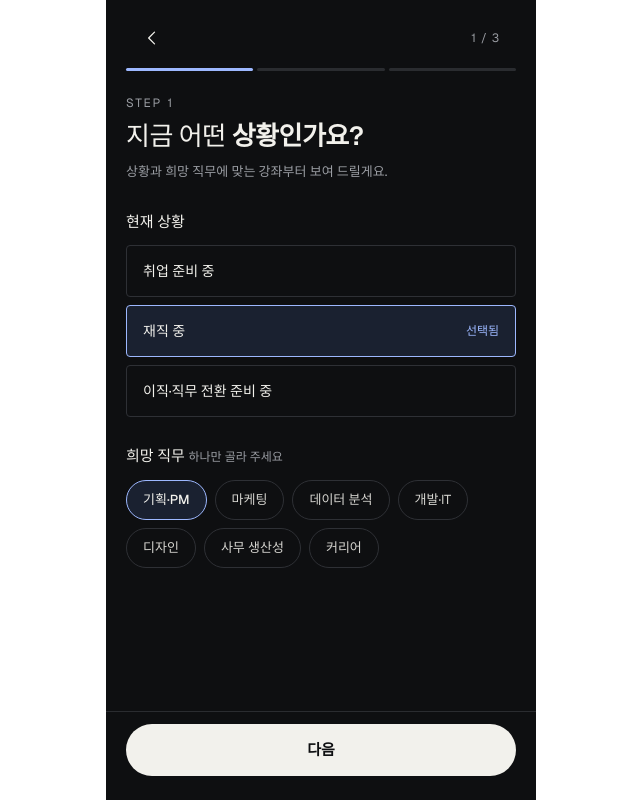
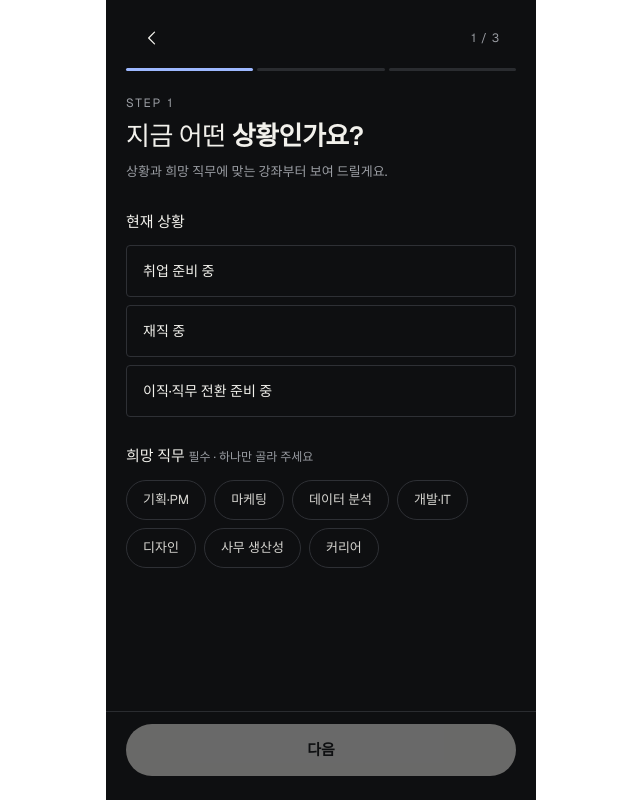
Before and after one commit to Douzone-Internship-Team5/BAEUGO_FE, a Next.js app: page /onboarding/learner in a window 1280 px wide. Shown: the whole page, without its empty margins (319-959 px from the left). Built offline with nearby package versions, Linux system fonts and the light colour scheme; a web font is replaced by a local one.

Commit message:
fix: require learner onboarding selections

```diff
--- a/src/app/onboarding/components/learner/LearnerSituationFields.tsx
+++ b/src/app/onboarding/components/learner/LearnerSituationFields.tsx
@@ -27,7 +27,7 @@ export const LearnerSituationFields = ({
     </section>
     <SelectionChipGroup
       label="희망 직무"
-      hint="하나만 골라 주세요"
+      hint="필수 · 하나만 골라 주세요"
       options={JOB_OPTIONS}
       mode="radio"
       selected={[job]}
--- a/src/app/onboarding/learner/LearnerOnboardingFlow.tsx
+++ b/src/app/onboarding/learner/LearnerOnboardingFlow.tsx
@@ -15,14 +15,12 @@ interface Props {
   initialStep?: number;
 }
 
-const initialTopics = ["문서 작성", "데이터 기반 의사결정", "업무 자동화"];
-
 export const LearnerOnboardingFlow = ({ initialStep = 1 }: Props) => {
   const router = useRouter();
   const [step, setStep] = useState(Math.min(3, Math.max(1, initialStep)));
-  const [situation, setSituation] = useState("재직 중");
-  const [job, setJob] = useState("기획·PM");
-  const [topics, setTopics] = useState(initialTopics);
+  const [situation, setSituation] = useState("");
+  const [job, setJob] = useState("");
+  const [topics, setTopics] = useState<string[]>([]);
   const [goal, setGoal] = useState<number>(LEARNING_GOALS[1]);
   const [slots, setSlots] = useState<TimeSlot[]>([
     { id: "commute", start: "08:00", end: "09:00", tag: "출근길" },
@@ -43,6 +41,7 @@ export const LearnerOnboardingFlow = ({ initialStep = 1 }: Props) => {
     else setStep((current) => current - 1);
   };
   const handleNext = () => {
+    if (step === 1 && (!situation || !job)) return;
     if (step < 3) setStep((current) => current + 1);
     else setCompleted(true);
   };
```
